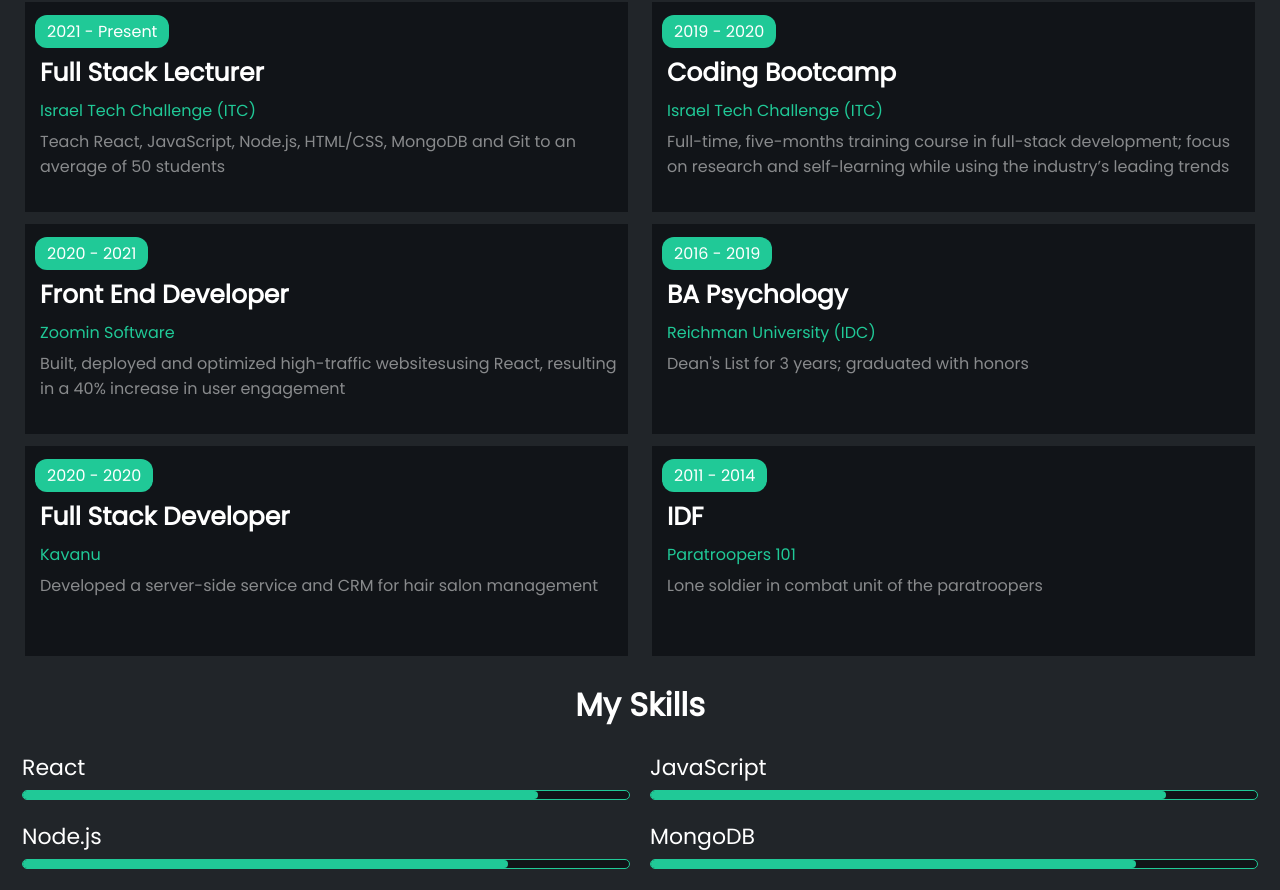
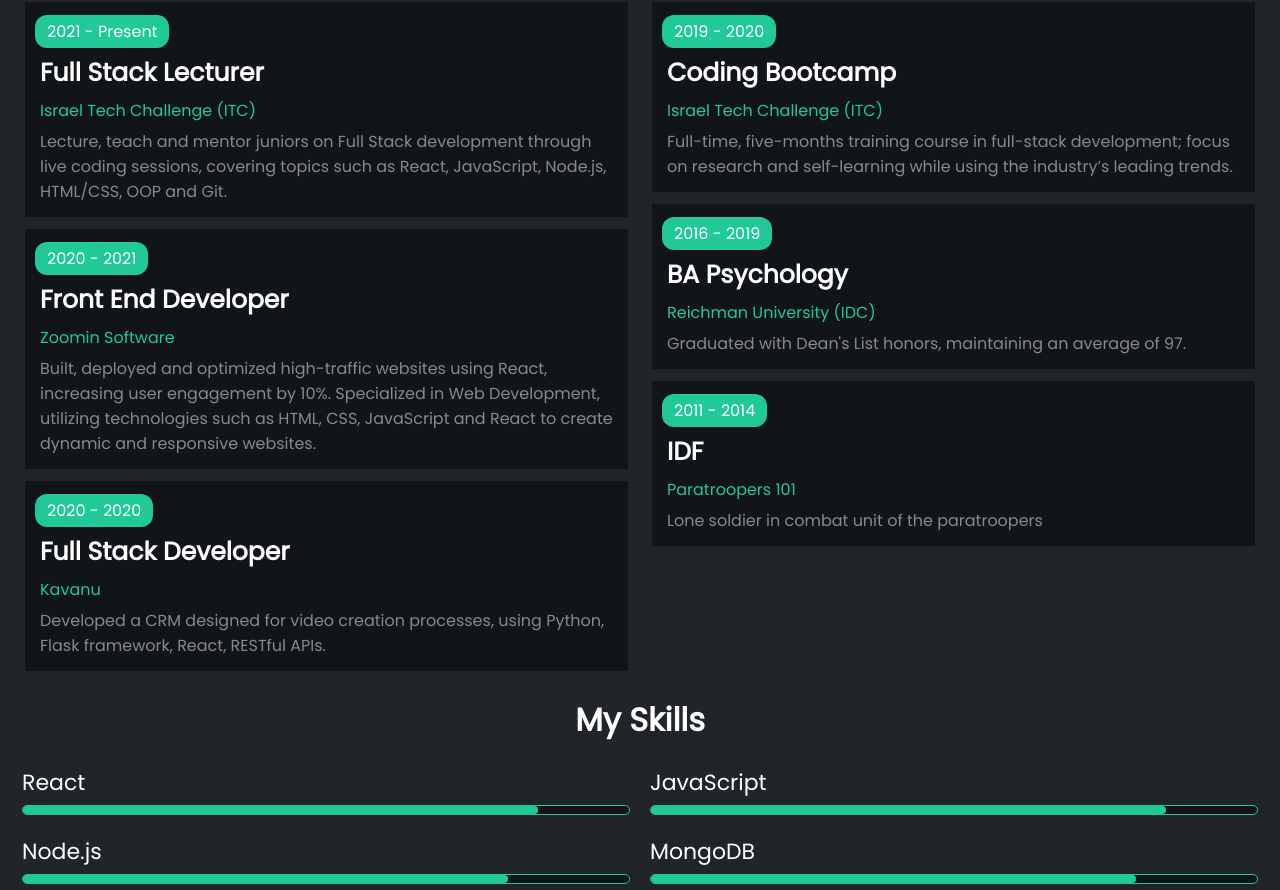
Before and after one commit to yonatansalmon/yonatan-portfolio, a React (Create React App) app: page / in a window 1280 px wide. Shown: the part 2059-2949 px from the top of the page. Built offline with nearby package versions, Linux system fonts and the light colour scheme.

Commit message:
New data

```diff
--- a/src/App.css
+++ b/src/App.css
@@ -392,7 +392,6 @@
   flex-direction: column;
   margin: 1.2rem;
   padding: 1rem;
-  height: 21rem;
 }
 
 .CvCardContainer > * {
--- a/src/data/Data.jsx
+++ b/src/data/Data.jsx
@@ -41,14 +41,14 @@
     subject: 'Coding Bootcamp',
     location: 'Israel Tech Challenge (ITC)',
     description:
-      'Full-time, five-months training course in full-stack development; focus on research and self-learning while using the industry’s leading trends',
+      'Full-time, five-months training course in full-stack development; focus on research and self-learning while using the industry’s leading trends.',
   },
   {
     startYear: '2016',
     endYear: '2019',
     subject: 'BA Psychology',
     location: 'Reichman University (IDC)',
-    description: "Dean's List for 3 years; graduated with honors",
+    description: "Graduated with Dean's List honors, maintaining an average of 97.",
   },
   {
     startYear: '2011',
@@ -65,21 +65,21 @@
     endYear: 'Present',
     subject: 'Full Stack Lecturer',
     location: 'Israel Tech Challenge (ITC)',
-    description: 'Teach React, JavaScript, Node.js, HTML/CSS, MongoDB and Git to an average of 50 students',
+    description: 'Lecture, teach and mentor juniors on Full Stack development through live coding sessions, covering topics such as React, JavaScript, Node.js, HTML/CSS, OOP and Git.',
   },
   {
     startYear: '2020',
     endYear: '2021',
     subject: 'Front End Developer',
     location: 'Zoomin Software',
-    description: 'Built, deployed and optimized high-traffic websitesusing React, resulting in a 40% increase in user engagement',
+    description: 'Built, deployed and optimized high-traffic websites using React, increasing user engagement by 10%. Specialized in Web Development, utilizing technologies such as HTML, CSS, JavaScript and React to create dynamic and responsive websites.',
   },
   {
     startYear: '2020',
     endYear: '2020',
     subject: 'Full Stack Developer',
     location: 'Kavanu',
-    description: 'Developed a server-side service and CRM for hair salon management',
+    description: 'Developed a CRM designed for video creation processes, using Python, Flask framework, React, RESTful APIs.',
   },
 ];
 
```
Also changed, not shown: 1 other file (tests, documents, lock files or other folders).
